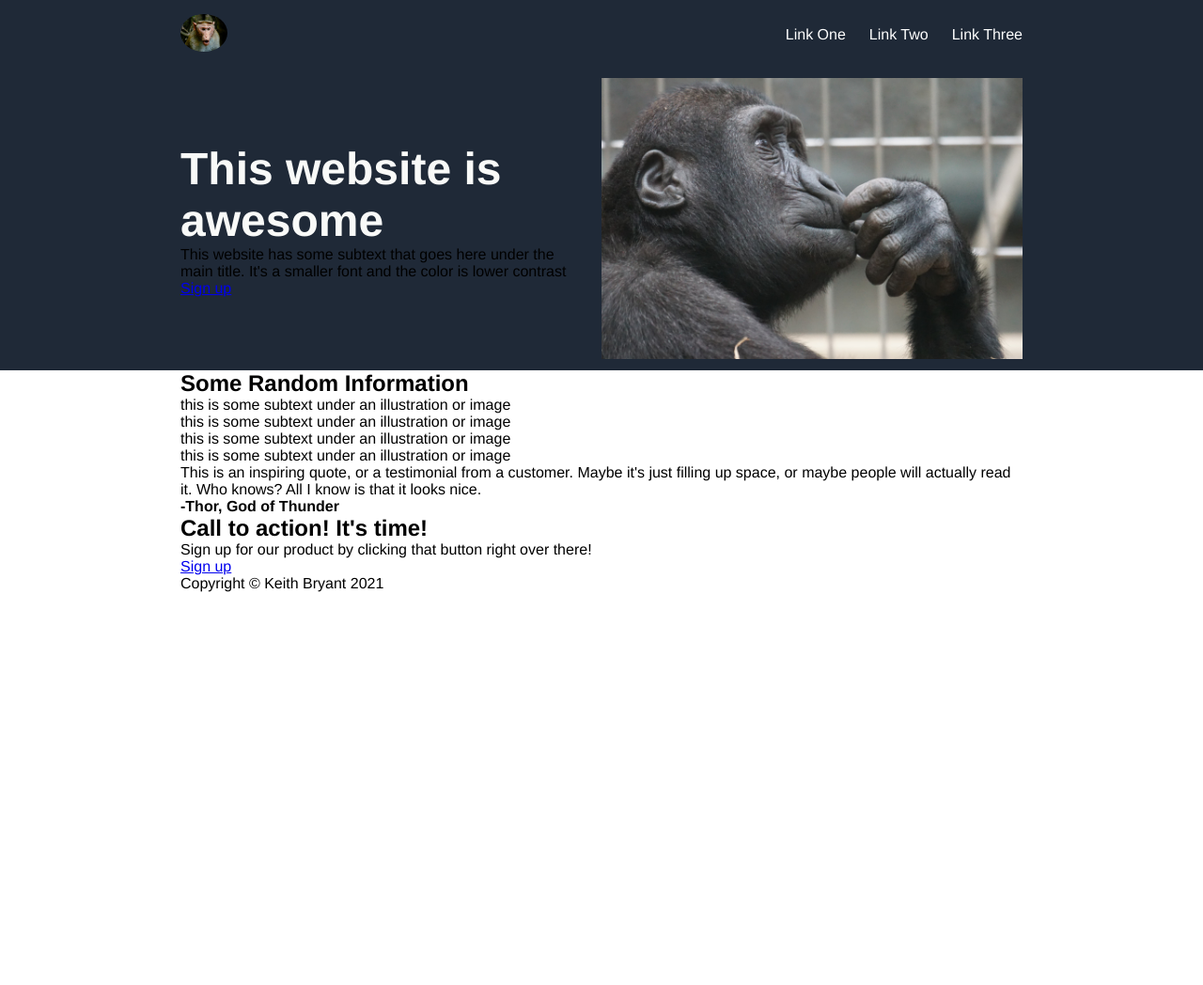
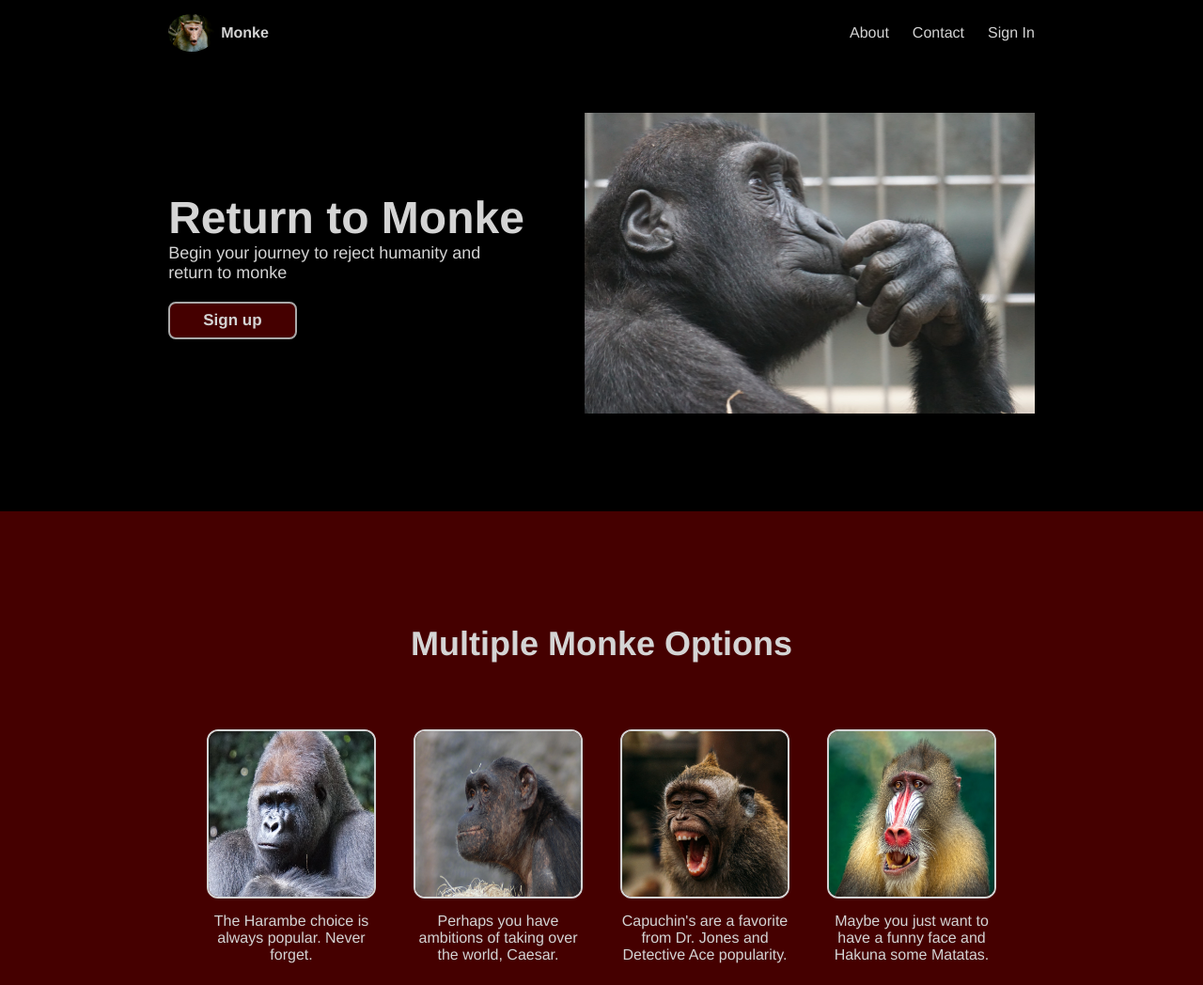
Before and after one commit to the-best-keith/landingPage, a plain HTML site: page index.html in a window 1280 px wide. Shown: the top 1048 px of the page at 94% size. Before the commit the page ends 800 px from the top, so only its background shows below. Drawn offline with Linux system fonts and the light colour scheme.

Commit message:
Finished up design for now and added better text/images.

```diff
--- a/css/style.css
+++ b/css/style.css
@@ -6,12 +6,12 @@
 }
 
 .sections {
-    padding-left: 15vw;
-    padding-right: 15vw;
+    padding-left: 15%;
+    padding-right: 15%;
 }
 
 header {
-    background-color: #1F2937;
+    background-color: black;
     display: flex;
     justify-content: space-between;
     align-items: center;
@@ -26,7 +26,7 @@ header ul {
 }
 
 header a {
-    color: white;
+    color: rgb(212, 212, 212);
     text-decoration: none;
 }
 
@@ -40,23 +40,41 @@ header a:hover {
     border-radius: 50%;
 }
 
+.logo a {
+    display: flex;
+    align-items: center;
+    justify-content: center;
+    gap: 6px;
+    font-weight: 900;
+}
+
 .section-1 {
-    background-color: #1F2937;
+    background-color: black;
     display: flex;
-    justify-content: space-between;
-    height: 40vh;
+    justify-content: center;
     align-items: center;
-    gap: 30px;
+    gap: 60px;
+    padding-bottom: 100px;
+    padding-top: 50px;
 }
 
 .section-1 h1 {
     font-size: 48px;
     font-weight: 900;
-    color: #F9FAF8;
+    color: rgb(212, 212, 212);
+}
+
+.left-1 {
+    flex-basis: 35%;
+}
+
+.left-1 p {
+    color: rgb(212, 212, 212);
+    font-size: 18px;
 }
 
 .right-1 {
-    flex-basis: 50%;
+    flex-basis: 40%;
     flex-shrink: 0;
 }
 
@@ -65,8 +83,182 @@ header a:hover {
     height: auto;
 }
 
-.placeholder-image-1 {
-    width: 100%;
-    height: inherit;
-    background-color: gray;
+.button {
+    display: flex;
+    align-items: center;
+    justify-content: flex-start;
+    margin-top: 20px;
+    flex-basis: 50%;
 }
+
+.button a {
+    color: rgb(212, 212, 212);
+    text-decoration: none;
+    font-weight: bolder;
+    background-color: rgb(69, 0, 0);
+    border: 2px solid rgb(169, 169, 169);
+    border-radius: 8px;
+    padding: 8px 35px;
+    font-size: 17px;
+}
+.button a:hover {
+    background-color: rgb(169, 0, 0);
+}
+
+.section-2 {
+    display: flex;
+    flex-direction: column;
+    text-align: center;
+    padding-top: 120px;
+    padding-bottom: 160px;
+    gap: 40px;
+    background-color: rgb(69, 0, 0);
+    color: rgb(212, 212, 212);
+}
+
+.section-2 h2 {
+    font-size: 36px;
+    font-weight: bolder;
+    color: rgb(212, 212, 212);
+}
+
+.bottom-2 {
+    display: flex;
+    gap: 40px;
+    justify-content: center;
+    align-items: center;
+    flex-wrap: wrap;
+    padding-bottom: 20px;
+    padding-top: 30px;
+}
+
+.subsets-2 {
+    display: flex;
+    flex-direction: column;
+    justify-content: center;
+    align-items: center;
+    gap: 15px;
+}
+
+.subset-image-placeholder-2 {
+    width: 280px;
+    height: 280px;
+    border: 2px solid rgb(212, 212, 212);
+    border-radius: 12px;
+
+}
+
+.subsets-2 p {
+    width: 180px;
+}
+
+.section-3 {
+    background-color: black;
+    padding: 160px 0;
+    font-size: 36px;
+    color: rgb(212, 212, 212);
+    display: flex;
+    flex-direction: column;
+    align-items: center;
+    justify-content: center;
+}
+
+.section-3 p {
+    width: 50%;
+}
+
+.quote-1 {
+    font-weight: lighter;
+}
+
+.quote-2 {
+    text-align: right;
+    font-size: 70%;
+    color: rgb(169, 169, 169);
+}
+
+.section-4 {
+    padding-top: 150px;
+    padding-bottom: 150px;
+    background-color: rgb(69, 0, 0);
+}
+
+.box-4 {
+    background-color: black;
+    padding: 55px 30px;
+    display: flex;
+    justify-content: space-around;
+    color: rgb(169, 169, 169);
+    border-radius: 12px;
+    align-items: center;
+    border: 1px solid rgb(169, 169, 169);
+}
+
+.right-4 a {
+    border: 2px solid rgb(169, 169, 169);
+    border-radius: 8px;
+    padding: 8px 35px;
+    text-decoration: none;
+    color: rgb(169, 169, 169);
+    font-weight: bolder;
+    font-size: 17px;
+    background-color: rgb(69, 0, 0);
+}
+.right-4 a:hover {
+    background-color: rgb(169, 0, 0);
+}
+
+footer {
+    background-color: black;
+    color: rgb(169, 169, 169);
+    padding-top: 40px;
+    padding-bottom: 40px;
+    text-align: center;
+    font-size: 17px;
+}
+
+@media (max-width: 1400px) {
+    .sections {
+        padding-left: 14%;
+        padding-right: 14%;
+    }
+    .section-3 p {
+        width: 70%;
+    }
+    .left-1 {
+        flex-basis: 47%;
+    }
+    .right-1 {
+        flex-basis: 52%;
+    }
+    .subset-image-placeholder-2 {
+        width: 180px;
+        height: 180px;
+    }
+}
+
+@media (max-width: 1000px) {
+    .section-1 {
+        flex-wrap: wrap;
+    }
+    .left-1 {
+        flex-basis: 100%;
+    }
+    .right-1 {
+        flex-basis: 100%;
+    }
+    .sections {
+        padding-left: 8%;
+        padding-right: 8%;
+    }
+    .section-3 p {
+        width: 100%;
+    }
+    .box-4 {
+        flex-wrap: wrap;
+        gap: 40px;
+    }
+    header ul {
+        gap: 10px;
+    }
+}
--- a/index.html
+++ b/index.html
@@ -3,27 +3,26 @@
 <head>
     <meta charset="UTF-8">
     <meta name="viewport" content="width=device-width, initial-scale=1.0">
-    <title>Landing Page</title>
+    <title>Return to Monke</title>
     <link href="./css/style.css" rel="stylesheet" />
+    <link rel="icon" type="image/png" href="images/monkeyIcon.png">
 </head>
 <body>
     <header class="sections">
         <div class="logo">
-            <a href="#"><img src="images/monkeyIcon.jpg" alt="Header Logo"></a>
+            <a href="#"><img src="images/monkeyLogo.jpg" alt="Monke Logo">Monke</a>
         </div>
         <ul>
-            <li><a href="#">Link One</a></li>
-            <li><a href="#">Link Two</a></li>
-            <li><a href="#">Link Three</a></li>
+            <li><a href="#">About</a></li>
+            <li><a href="#">Contact</a></li>
+            <li><a href="#">Sign In</a></li>
         </ul>
     </header>
     <main>
         <div class="section-1 sections">
             <div class="left-1">
-                <h1>This website is awesome</h1>
-                <p>This website has some subtext that goes here under the main title.
-                    It's a smaller font and the color is lower contrast
-                </p>
+                <h1>Return to Monke</h1>
+                <p>Begin your journey to reject humanity and return to monke</p>
                 <div class="button">
                     <a href="#">Sign up</a>
                 </div>
@@ -32,43 +31,44 @@
                 <img src="images/monkeyThinking.jpg" alt="Image of a thinking monkey.">
             </div>
         </div>
-        <div class="section2 sections">
+        <div class="section-2 sections">
             <div class="top-2">
-                <h2>Some Random Information</h2>
+                <h2>Multiple Monke Options</h2>
             </div>
             <div class="bottom-2">
                 <div class="subsets-2">
-                    <div class="subset-image-placeholder-2"></div>
-                    <p>this is some subtext under an illustration or image</p>
+                    <img class="subset-image-placeholder-2" src="images/Harambe.jpg">
+                    <p>The Harambe choice is always popular. Never forget.</p>
                 </div>
                 <div class="subsets-2">
-                    <div class="subset-image-placeholder-2"></div>
-                    <p>this is some subtext under an illustration or image</p>
+                    <img class="subset-image-placeholder-2" src="images/Chimpanzee.jpg">
+                    <p>Perhaps you have ambitions of taking over the world, Caesar.</p>
                 </div>
                 <div class="subsets-2">
-                    <div class="subset-image-placeholder-2"></div>
-                    <p>this is some subtext under an illustration or image</p>
+                    <img class="subset-image-placeholder-2" src="images/Capuchin.jpg">
+                    <p>Capuchin's are a favorite from Dr. Jones and Detective Ace popularity.</p>
                 </div>
                 <div class="subsets-2">
-                    <div class="subset-image-placeholder-2"></div>
-                    <p>this is some subtext under an illustration or image</p>
+                    <img class="subset-image-placeholder-2" src="images/hakunaMatata.jpg">
+                    <p>Maybe you just want to have a funny face and Hakuna some Matatas.</p>
                 </div>
             </div>
         </div>
-        <div class="section3 sections">
-            <p>This is an inspiring quote, or a testimonial from a customer.
-                Maybe it's just filling up space, or maybe people will actually read it.
-                Who knows? All I know is that it looks nice.
+        <div class="section-3 sections">
+            <p class="quote-1"><em>Ooh-ooh ah-ah, ah-ooh ooh-ooh ooh-ah ooh-ah-ooh-ah.
+                Ooh-ooh-ooh ah, ah ooh-ooh-ooh. Ooh. Ah.</em>
             </p>
-            <p><strong>-Thor, God of Thunder</strong></p>
+            <p class="quote-2"><strong>-Sun Wukong, The Monkey God</strong></p>
         </div>
-        <div class="section4 sections">
-            <div class="left-4">
-                <h2>Call to action! It's time!</h2>
-                <p>Sign up for our product by clicking that button right over there!</p>
-            </div>
-            <div class="right-4">
-                <a href="#">Sign up</a>
+        <div class="section-4 sections">
+            <div class="box-4">
+                <div class="left-4">
+                    <h2>Return to Monke Now!</h2>
+                    <p>Sign up and a representive will reach out to assist in returning to Monke!</p>
+                </div>
+                <div class="right-4">
+                    <a href="#">Sign up</a>
+                </div>
             </div>
         </div>
     </main>
```
Also changed, not shown: images/Capuchin.jpg (added), images/Chimpanzee.jpg (added), images/Harambe.jpg (added), images/hakunaMatata.jpg (added), images/monkeyIcon.png (added), images/monkeyLogo.jpg (renamed from images/monkeyIcon.jpg), 1 other file.
